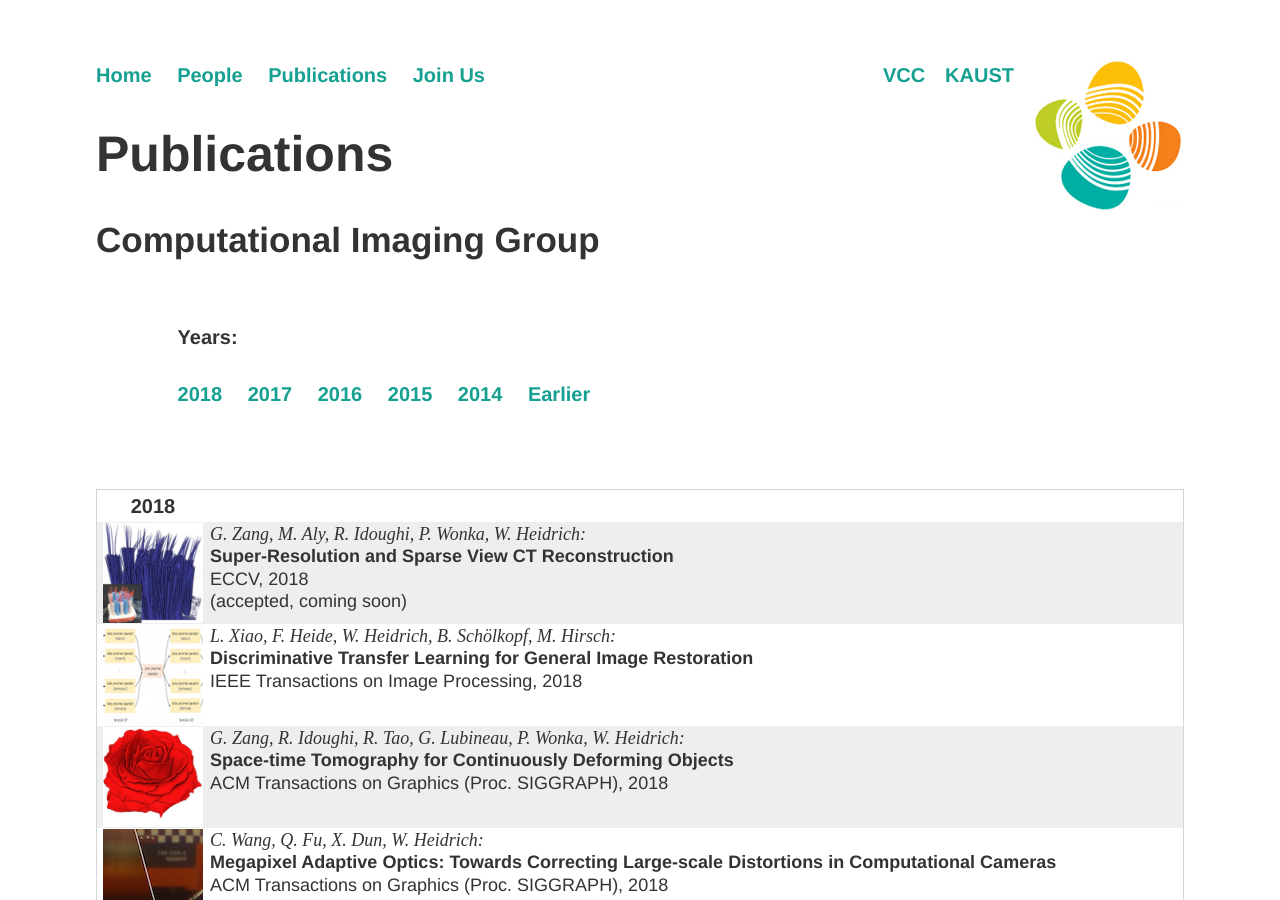
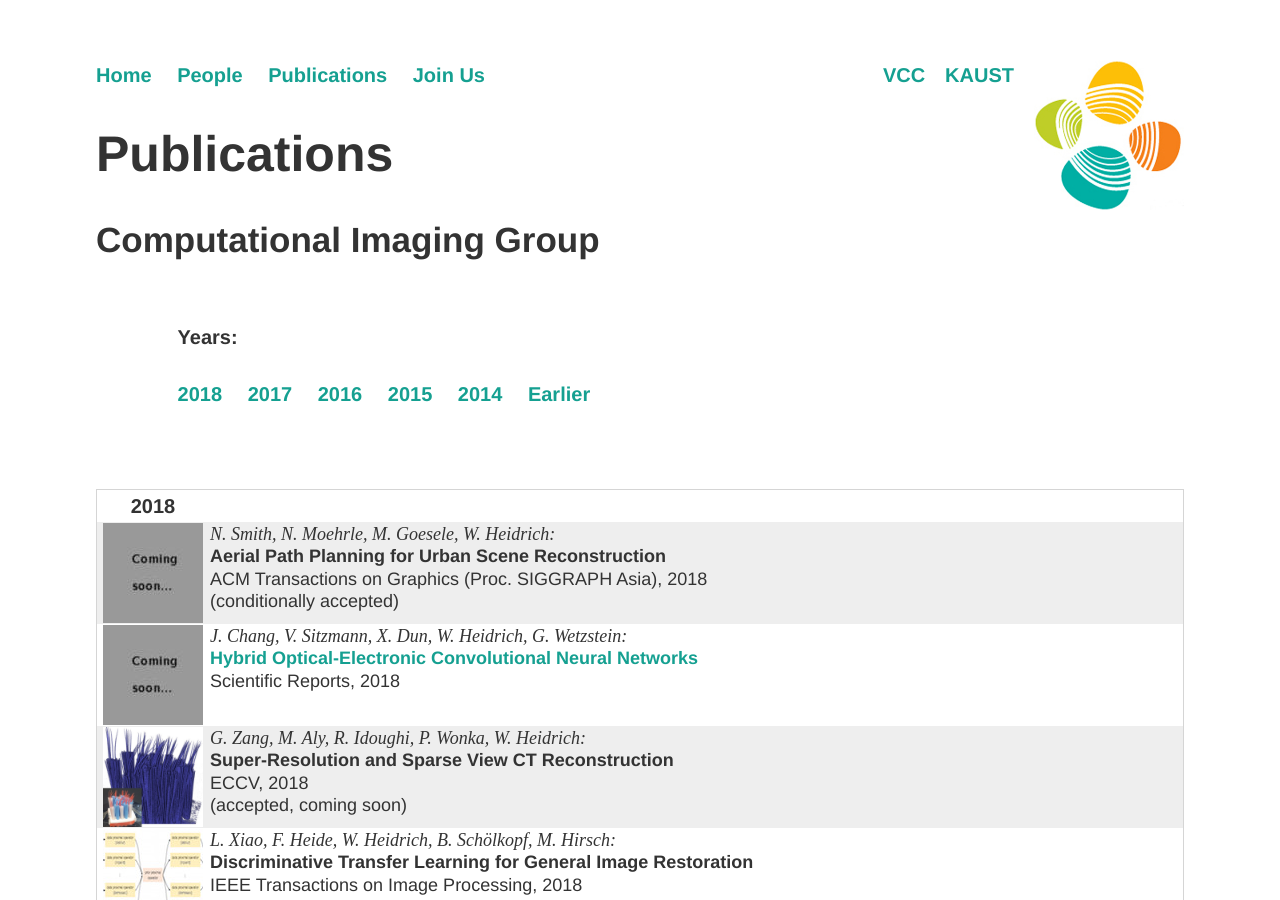
Before and after one commit to vccimaging/vccimaging.github.io, a Jekyll site: the page built from publications.html, in a window 1280 px wide and 900 px high. Built offline with Jekyll 4.4.1, drawn with Linux system fonts in a browser that asks for light colours.

Commit message:
Update publications.yaml

```diff
--- a/_data/publications.yaml
+++ b/_data/publications.yaml
@@ -1,4 +1,31 @@
 ---
+
+- id: Smith2018UAVPathPlanning
+  authors:
+    - N. Smith
+    - N. Moehrle
+    - M. Goesele
+    - W. Heidrich
+  title: Aerial Path Planning for Urban Scene Reconstruction
+  venue: ACM Transactions on Graphics (Proc. SIGGRAPH Asia)
+  year: 2018
+  note: conditionally accepted
+
+- id: Chang2018OpticalCNN
+  authors:
+    - J. Chang
+    - V. Sitzmann
+    - X. Dun
+    - W. Heidrich
+    - G. Wetzstein
+  title: Hybrid Optical-Electronic Convolutional Neural Networks
+  venue: Scientific Reports
+  year: 2018
+  volume: 8
+  pages: 10 pages
+  number: 12324
+  month: August
+  pdf: "http://www.nature.com/articles/s41598-018-30619-y"
 
 - id: Zang2018SuperResolutionCT
   authors:
```
